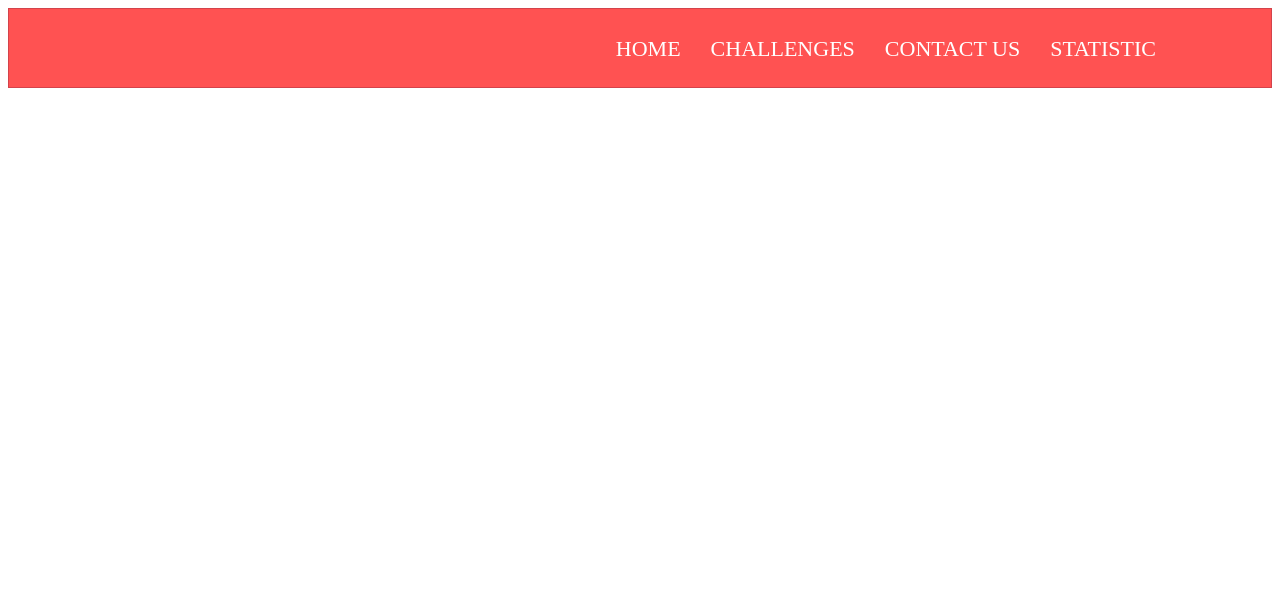
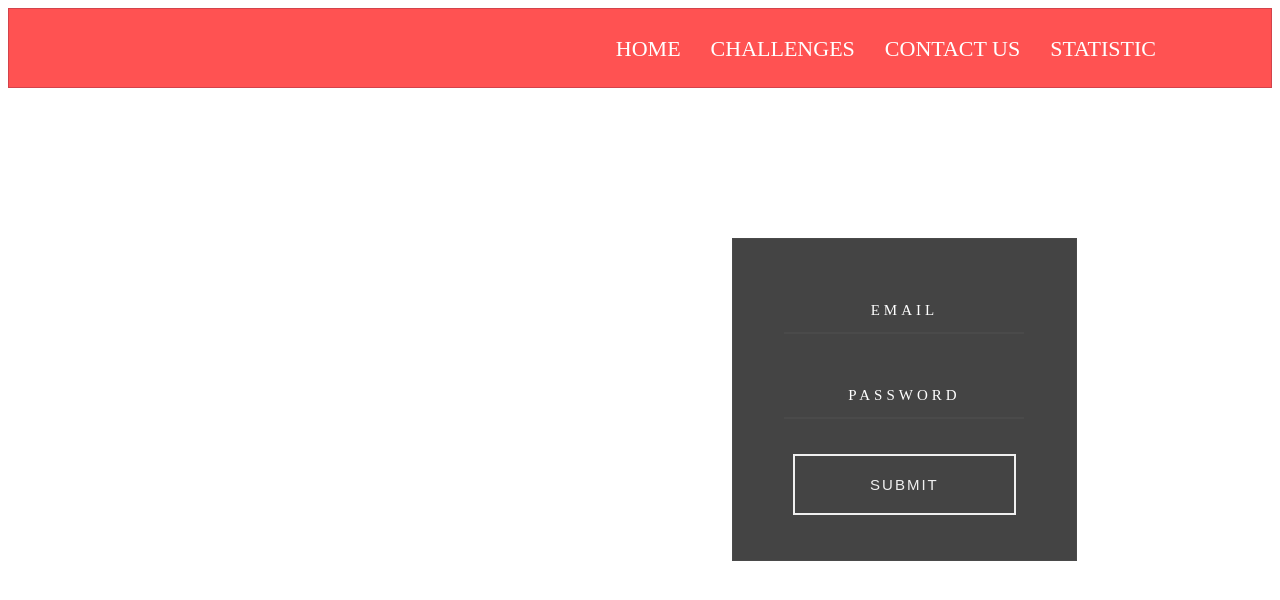
Before and after one commit to world-kids/kids-world, an Angular app: page /login in a window 1280 px wide. Before the commit this address led to /. Shown: the top 600 px of the page. Built offline with nearby package versions, Linux system fonts and the light colour scheme.

Commit message:
login and signup done

```diff
--- a/database/itemmodel.js
+++ b/database/itemmodel.js
@@ -6,10 +6,10 @@ const Salt = 10
 
 
 const kidSchema= new mongoose.Schema({
+    username:String,
     email:String,
     password:String,
-    username:String,
-    score:Number
+    score:Number,
 })
 const adminSchema= new mongoose.Schema({
  question:String,
--- a/src/app/app-routing.module.ts
+++ b/src/app/app-routing.module.ts
@@ -5,13 +5,17 @@ import {ContactUsComponent} from '../app/components/contact-us/contact-us.compon
 import {StatisticComponent} from '../app/components/statistic/statistic.component'
 import {ColorsComponent} from '../app/components/colors/colors.component'
 import { RouterModule, Routes } from '@angular/router';
+import {LoginComponent} from '../app/components/login/login.component';
+import {SignupComponent} from '../app/components/signup/signup.component';
 
 const routes: Routes = [
   {path: 'home', component: HomeComponent},
   {path: 'challenges', component:ChallengesComponent},
   {path: 'contact-us', component:ContactUsComponent},
   {path: 'statistic', component:StatisticComponent},
-  {path: 'colors', component:ColorsComponent}
+  {path: 'colors', component:ColorsComponent},
+  {path: 'login', component:LoginComponent},
+  {path: 'signup', component:SignupComponent}
 ];
 
 @NgModule({
--- a/src/app/app.module.ts
+++ b/src/app/app.module.ts
@@ -14,6 +14,8 @@ import { NumbersComponent } from './components/numbers/numbers.component';
 import { SignupComponent } from './components/signup/signup.component';
 import { StatisticComponent } from './components/statistic/statistic.component';
 import { AppRoutingModule } from './app-routing.module';
+import {HttpClientModule} from '@angular/common/http';
+import { FormsModule } from '@angular/forms';
 
 @NgModule({
   declarations: [
@@ -31,7 +33,9 @@ import { AppRoutingModule } from './app-routing.module';
   ],
   imports: [
     BrowserModule,
-    AppRoutingModule
+    AppRoutingModule,
+    FormsModule,
+    HttpClientModule
   ],
   providers: [],
   bootstrap: [AppComponent]
--- a/src/app/components/login/login.component.css
+++ b/src/app/components/login/login.component.css
@@ -0,0 +1,95 @@
+div.container{
+    height: 100%;
+    display: flex;
+    align-items: center;
+    justify-content: center;
+
+  }
+  .logg{
+      /* background-image: url(""); */
+      background: rgba(0, 0, 0, 0.733);
+      margin-left: 1200px;
+      margin-top: 150px;
+  }
+  /* form design */
+  form {
+    text-align: center;
+    border: 1px solid #4A4A4A;
+    padding: 30px;
+  }
+  label {
+    display: block;
+    letter-spacing: 4px;
+    padding-top: 30px;
+    text-align: center;
+  }
+  /* animation for the text to float up */
+  label .label-text {
+    color: #ffffff;
+    cursor: text;
+    font-size: 15px;
+    line-height: 20px;
+    text-transform: uppercase;
+    -moz-transform: translateY(-34px);
+    -ms-transform: translateY(-34px);
+    -webkit-transform: translateY(-34px);
+    transform: translateY(-34px);
+    transition: all 0.3s;
+  }
+  /* remove the input box styling */
+  label input {
+    background-color: transparent;
+    border: 0;
+    border-bottom: 2px solid #4A4A4A;
+    color: rgb(0, 0, 0);
+    font-size: 20px;
+    letter-spacing: 1px;
+    outline: 0;
+    padding: 5px 20px;
+    text-align: center;
+    transition: all 0.3s;
+    width: 200px;
+  }
+  /* once you click in the input the input width box animates */
+  label input:focus {
+    max-width: 100%;
+    width: 400px;
+  }
+  /* the text floats up and turns white */
+  label input:focus + .label-text {
+    color: #F0F0F0;
+    font-size: 13px;
+    margin-top: 10px;
+    -moz-transform: translateY(-74px);
+    -ms-transform: translateY(-74px);
+    -webkit-transform: translateY(-74px);
+    transform: translateY(-74px);
+  }
+  /* the text floats up during form validation */
+  label input:valid + .label-text {
+    font-size: 13px;
+    -moz-transform: translateY(-74px);
+    -ms-transform: translateY(-74px);
+    -webkit-transform: translateY(-74px);
+    transform: translateY(-74px);
+  }
+  /* button styling */
+  button {
+    background: transparent;
+    color: #F0F0F0;
+    border: 2px solid #F0F0F0;
+    font-size: 15px;
+    letter-spacing: 2px;
+    padding: 20px 75px;
+    text-transform: uppercase;
+    cursor: pointer;
+    display: inline-block;
+    margin: 15px 30px;
+    -webkit-transition: all 0.4s;
+    -moz-transition: all 0.4s;
+    transition: all 0.4s;
+  }
+  button:hover, button:focus {
+    background-color: white;
+    color: #333333;
+  }
--- a/src/app/components/login/login.component.html
+++ b/src/app/components/login/login.component.html
@@ -1 +1,14 @@
-<p>login works!</p>
+<div class="container">
+    <section>
+      <form class="logg" #userPost="ngForm"  (ngSubmit)="onSubmit(userPost.value)">
+        <label>
+          <input type="email" name="email" ngModel id="email" required />
+          <div class="label-text">Email</div>
+        </label>
+        <label>
+          <input type="password" name="password" ngModel id="phone" required />
+          <div class="label-text">Password</div>
+        </label>
+        <button type="submit" value="Submit">Submit</button>
+      </form>
+    </section>
--- a/src/app/components/login/login.component.ts
+++ b/src/app/components/login/login.component.ts
@@ -1,5 +1,5 @@
 import { Component, OnInit } from '@angular/core';
-
+import {HttpClient} from '@angular/common/http';
 @Component({
   selector: 'app-login',
   templateUrl: './login.component.html',
@@ -7,8 +7,13 @@ import { Component, OnInit } from '@angular/core';
 })
 export class LoginComponent implements OnInit {
 
-  constructor() { }
-
+  constructor(private http:HttpClient) { }
+  onSubmit(data:any){
+    this.http.post("http://localhost:3000/api/item/login",data).subscribe((res)=>{
+      console.warn(res)
+    })
+    console.warn(data)
+    }
   ngOnInit(): void {
   }
 
--- a/src/app/components/signup/signup.component.css
+++ b/src/app/components/signup/signup.component.css
@@ -0,0 +1,95 @@
+div.container{
+    height: 100%;
+    display: flex;
+    align-items: center;
+    justify-content: center;
+
+  }
+  .logg{
+      /* background-image: url(""); */
+      background: rgba(0, 0, 0, 0.568);
+      margin-left: 1200px;
+      margin-top: 150px;
+  }
+  /* form design */
+  form {
+    text-align: center;
+    border: 1px solid #4A4A4A;
+    padding: 30px;
+  }
+  label {
+    display: block;
+    letter-spacing: 4px;
+    padding-top: 30px;
+    text-align: center;
+  }
+  /* animation for the text to float up */
+  label .label-text {
+    color: #ffffff;
+    cursor: text;
+    font-size: 15px;
+    line-height: 20px;
+    text-transform: uppercase;
+    -moz-transform: translateY(-34px);
+    -ms-transform: translateY(-34px);
+    -webkit-transform: translateY(-34px);
+    transform: translateY(-34px);
+    transition: all 0.3s;
+  }
+  /* remove the input box styling */
+  label input {
+    background-color: transparent;
+    border: 0;
+    border-bottom: 2px solid #4A4A4A;
+    color: rgb(0, 0, 0);
+    font-size: 20px;
+    letter-spacing: 1px;
+    outline: 0;
+    padding: 5px 20px;
+    text-align: center;
+    transition: all 0.3s;
+    width: 200px;
+  }
+  /* once you click in the input the input width box animates */
+  label input:focus {
+    max-width: 100%;
+    width: 400px;
+  }
+  /* the text floats up and turns white */
+  label input:focus + .label-text {
+    color: #F0F0F0;
+    font-size: 13px;
+    margin-top: 10px;
+    -moz-transform: translateY(-74px);
+    -ms-transform: translateY(-74px);
+    -webkit-transform: translateY(-74px);
+    transform: translateY(-74px);
+  }
+  /* the text floats up during form validation */
+  label input:valid + .label-text {
+    font-size: 13px;
+    -moz-transform: translateY(-74px);
+    -ms-transform: translateY(-74px);
+    -webkit-transform: translateY(-74px);
+    transform: translateY(-74px);
+  }
+  /* button styling */
+  button {
+    background: transparent;
+    color: #F0F0F0;
+    border: 2px solid #F0F0F0;
+    font-size: 15px;
+    letter-spacing: 2px;
+    padding: 20px 75px;
+    text-transform: uppercase;
+    cursor: pointer;
+    display: inline-block;
+    margin: 15px 30px;
+    -webkit-transition: all 0.4s;
+    -moz-transition: all 0.4s;
+    transition: all 0.4s;
+  }
+  button:hover, button:focus {
+    background-color: white;
+    color: #333333;
+  }
--- a/src/app/components/signup/signup.component.html
+++ b/src/app/components/signup/signup.component.html
@@ -1 +1,19 @@
-<p>signup works!</p>
+<div class="container">
+    <section>
+      <form class="logg" #userPost="ngForm"  (ngSubmit)="onSubmit(userPost.value)">
+        <label>
+          <input name="username" ngModel id="name" type="text" required />
+          <div class="label-text">Username</div>
+        </label>
+        <label>
+          <input type="email" name="email"  ngModel id="email" required />
+          <div class="label-text">Email</div>
+        </label>
+        <label>
+          <input type="password" name="password"  ngModel id="phone" required />
+          <div class="label-text">Password</div>
+        </label>
+        <button type="submit" value="Submit">Submit</button>
+      </form>
+    </section>
+  </div>
--- a/src/app/components/signup/signup.component.ts
+++ b/src/app/components/signup/signup.component.ts
@@ -1,5 +1,5 @@
 import { Component, OnInit } from '@angular/core';
-
+import {HttpClient} from '@angular/common/http';
 @Component({
   selector: 'app-signup',
   templateUrl: './signup.component.html',
@@ -7,7 +7,15 @@ import { Component, OnInit } from '@angular/core';
 })
 export class SignupComponent implements OnInit {
 
-  constructor() { }
+  constructor(private http:HttpClient ) {}
+onSubmit(data:any){
+this.http.post("http://localhost:3000/api/item/signup",data).subscribe((res)=>{
+  console.warn(res)
+})
+console.warn(data)
+}
+
+
 
   ngOnInit(): void {
   }
```
Also changed, not shown: package.json (+7 -5 lines), database/index.js (line endings or trailing spaces), 2 other files (tests, documents, lock files or other folders).
